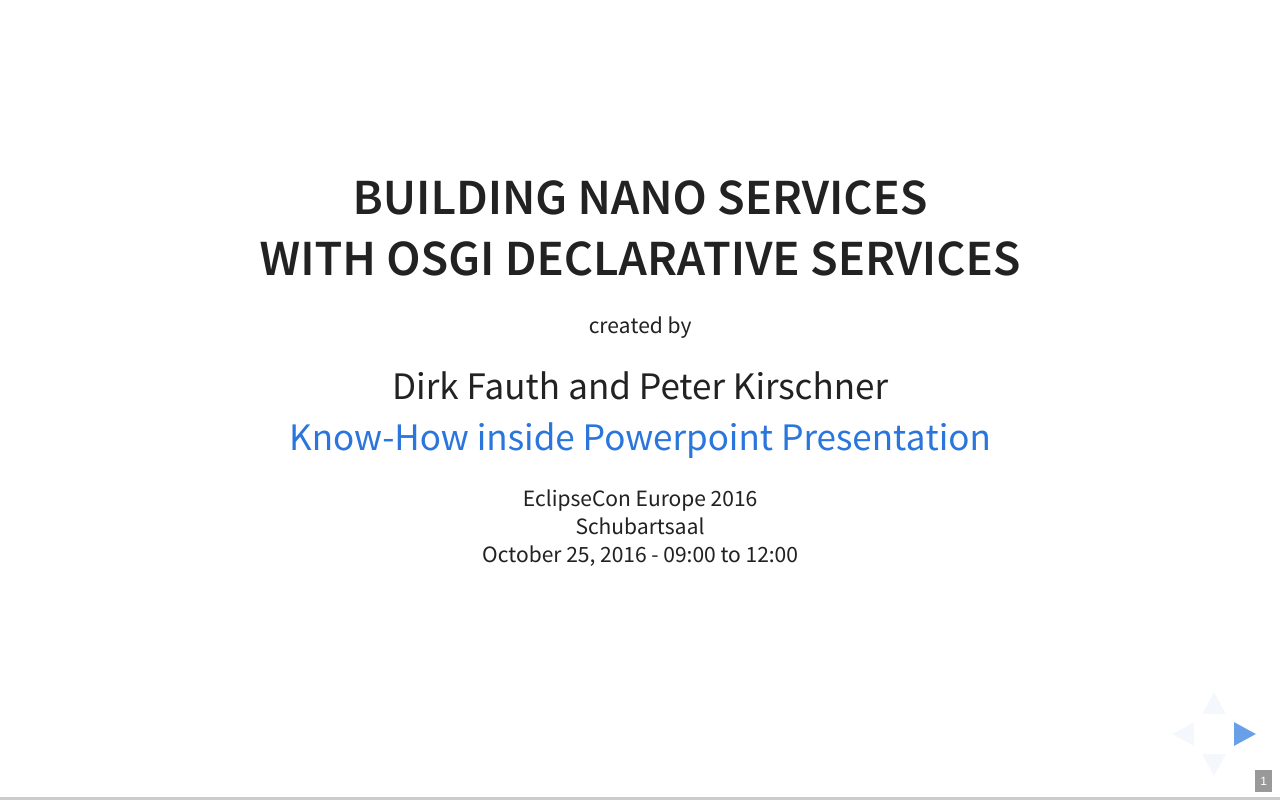
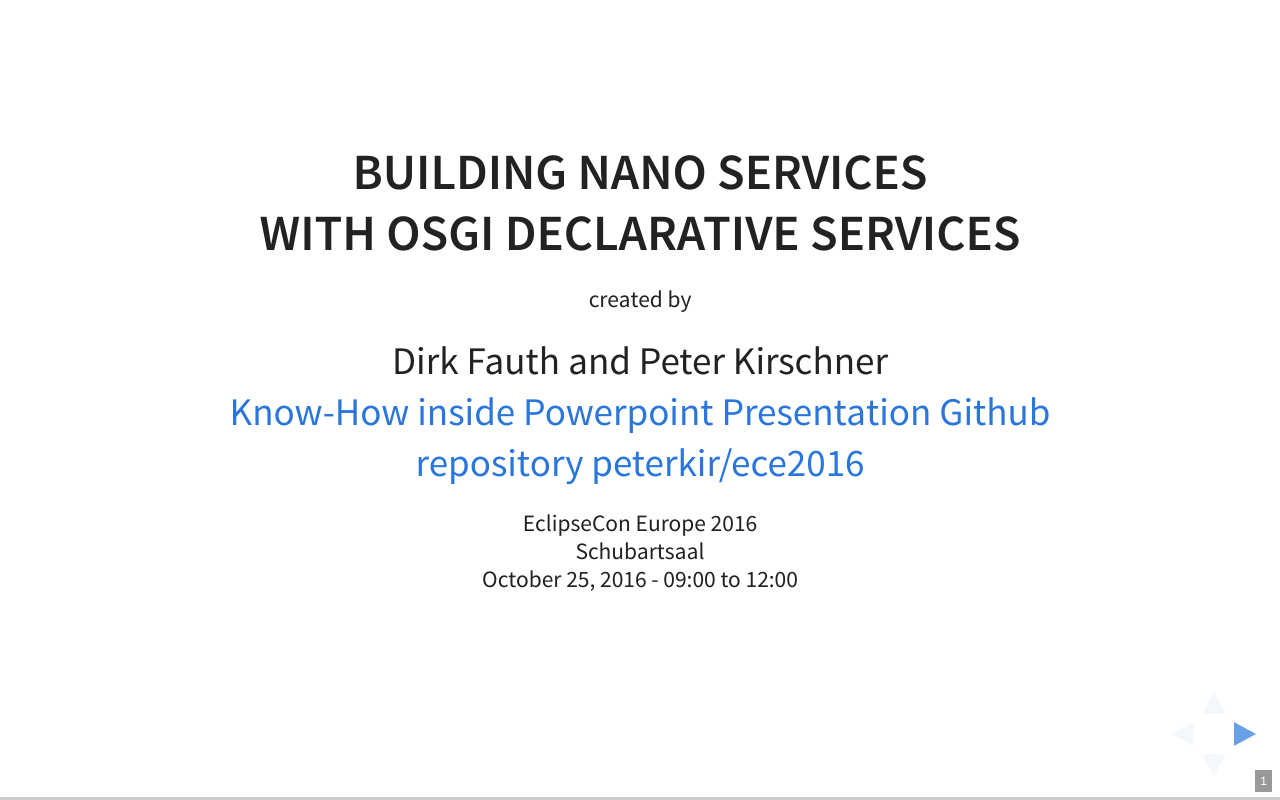
Before and after one commit to peterkir/ece2016, a website: page slides/index.html in a window 1280 px wide. Drawn offline with Linux system fonts and the light colour scheme.

Commit message:
Update index.html with github repo ref

```diff
--- a/slides/index.html
+++ b/slides/index.html
@@ -43,6 +43,7 @@
         <small>created by</small></br>
         Dirk Fauth and Peter Kirschner</br>
         <a href="https://peterkir.github.io/ece2016/slides/Building_Nano_Services_with_OSGi_Declarative_Services.pdf">Know-How inside Powerpoint Presentation</a>
+        <a href="https://github.com/peterkir/ece2016">Github repository peterkir/ece2016</a>
     </p>
     <p><small>
         EclipseCon Europe 2016<br>
```
